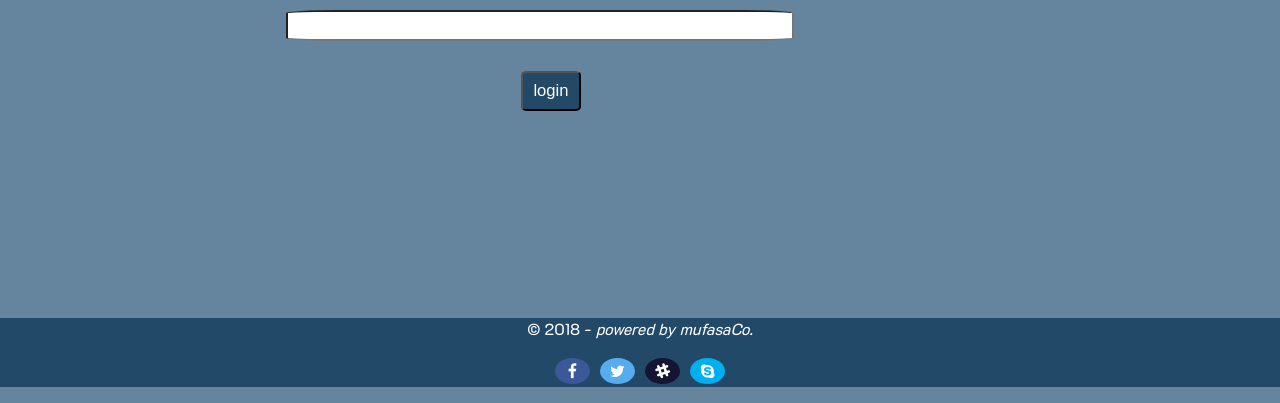
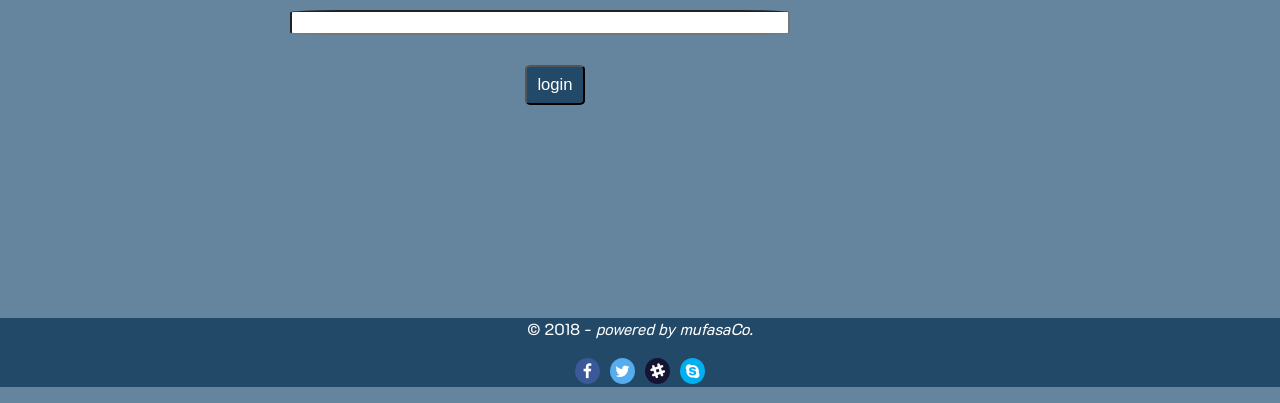
Before and after one commit to DennisMufasa/store-manager, a Python web app: template templates/login.html in a window 1280 px wide. Shown: the part 398-801 px from the top of the page. Run offline with Jinja, Linux system fonts and the light colour scheme; the template is opened without the code that fills it, so the values that code supplies are empty.

Commit message:
chore(ui): apply box-sizing
-ensure to set all elements box-sizing to border-box
-uniform elements

```diff
--- a/static/style.css
+++ b/static/style.css
@@ -1,3 +1,7 @@
+* {
+    /* This makes all elements width and height be inclusive of their margin and padding */
+    box-sizing: border-box;
+}
 body{
     margin: 0;
     padding: 0;
```
